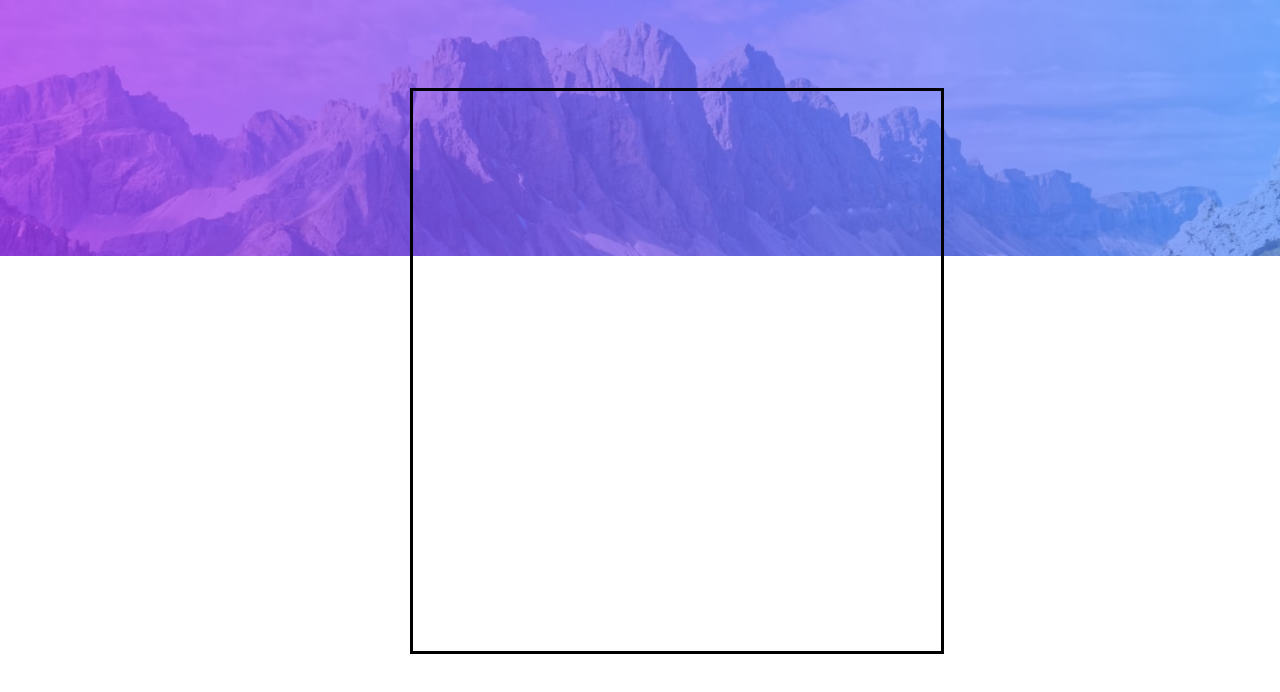
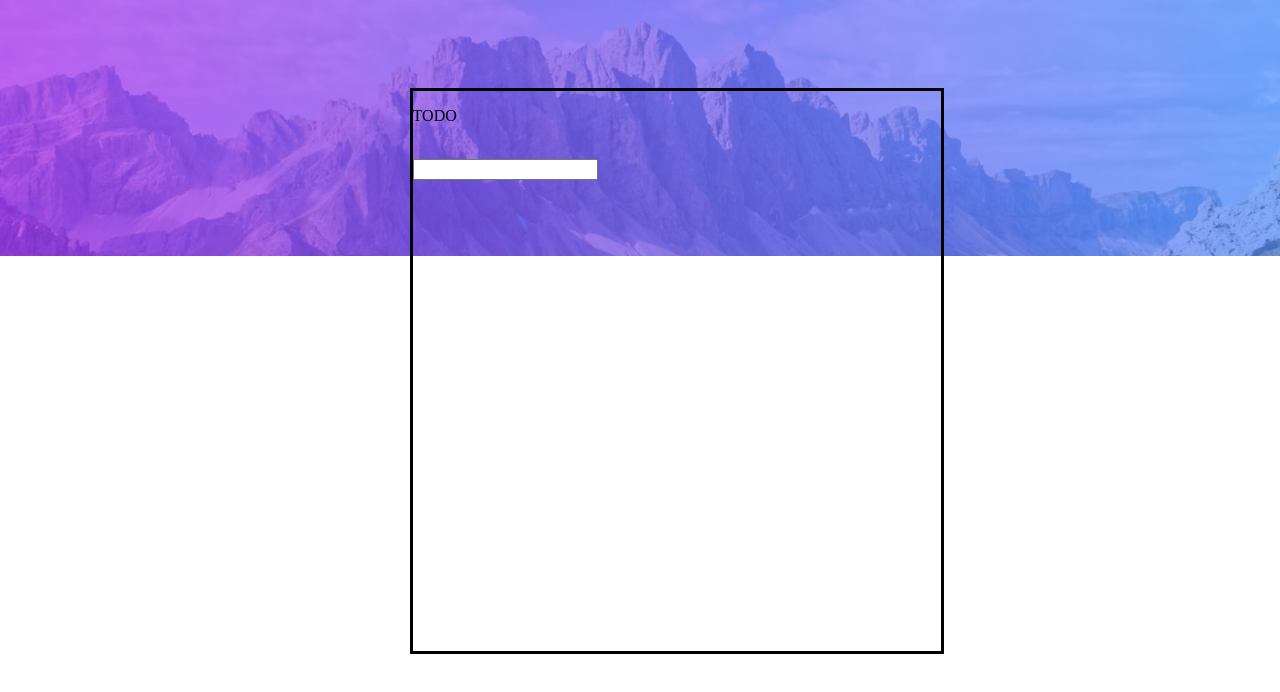
Before and after one commit to LeonardoRubuz/todo-app-frontend-mentor, a plain HTML site: page index.html in a window 1280 px wide. Drawn offline with Linux system fonts and the light colour scheme.

Commit message:
:construction:

```diff
--- a/index.html
+++ b/index.html
@@ -13,6 +13,16 @@
 		</section>
 		<section></section>
 	</div>
-	<div class="front"></div>
+	<div class="front">
+		<div class="title">
+			<p>TODO</p>
+			<img src="" alt="">
+		</div>
+		<form action="">
+			<div>
+				<input type="text" name="" id="">
+			</div>
+		</form>
+	</div>
 </body>
 </html>
```
